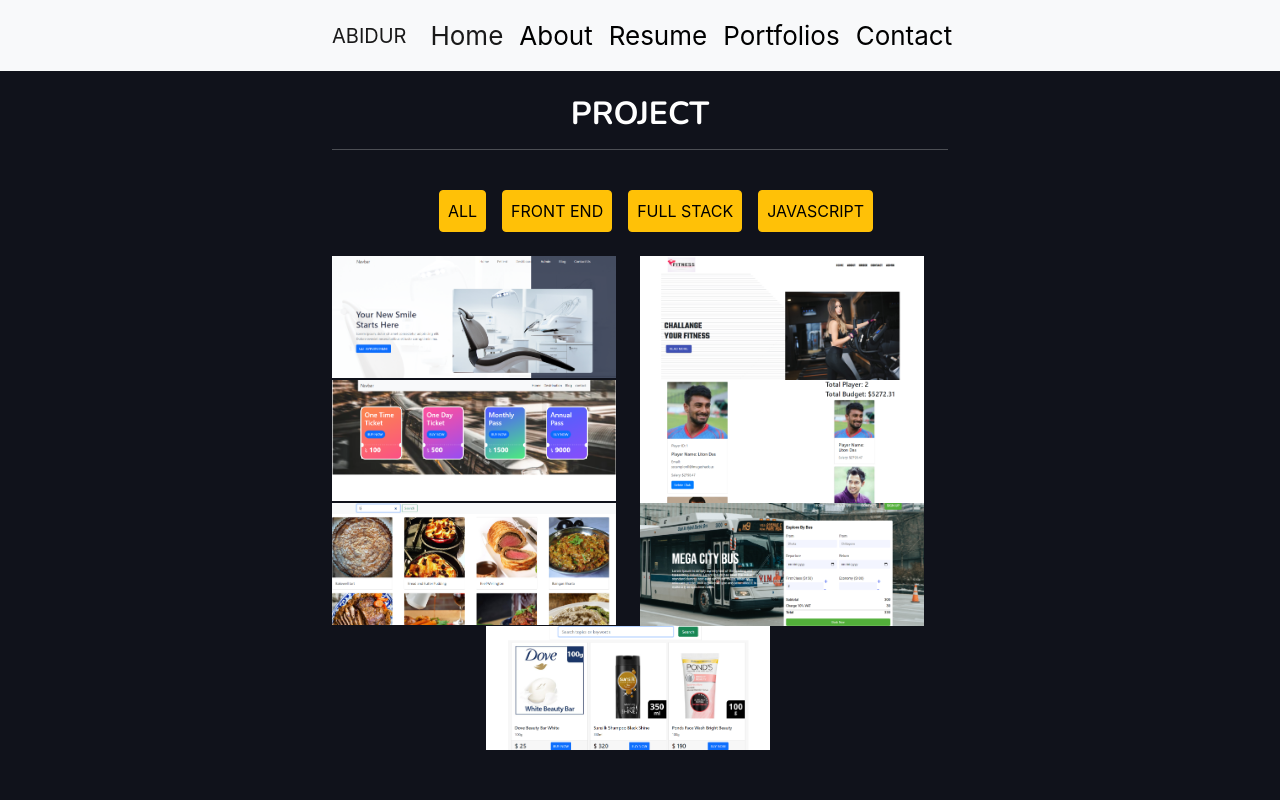
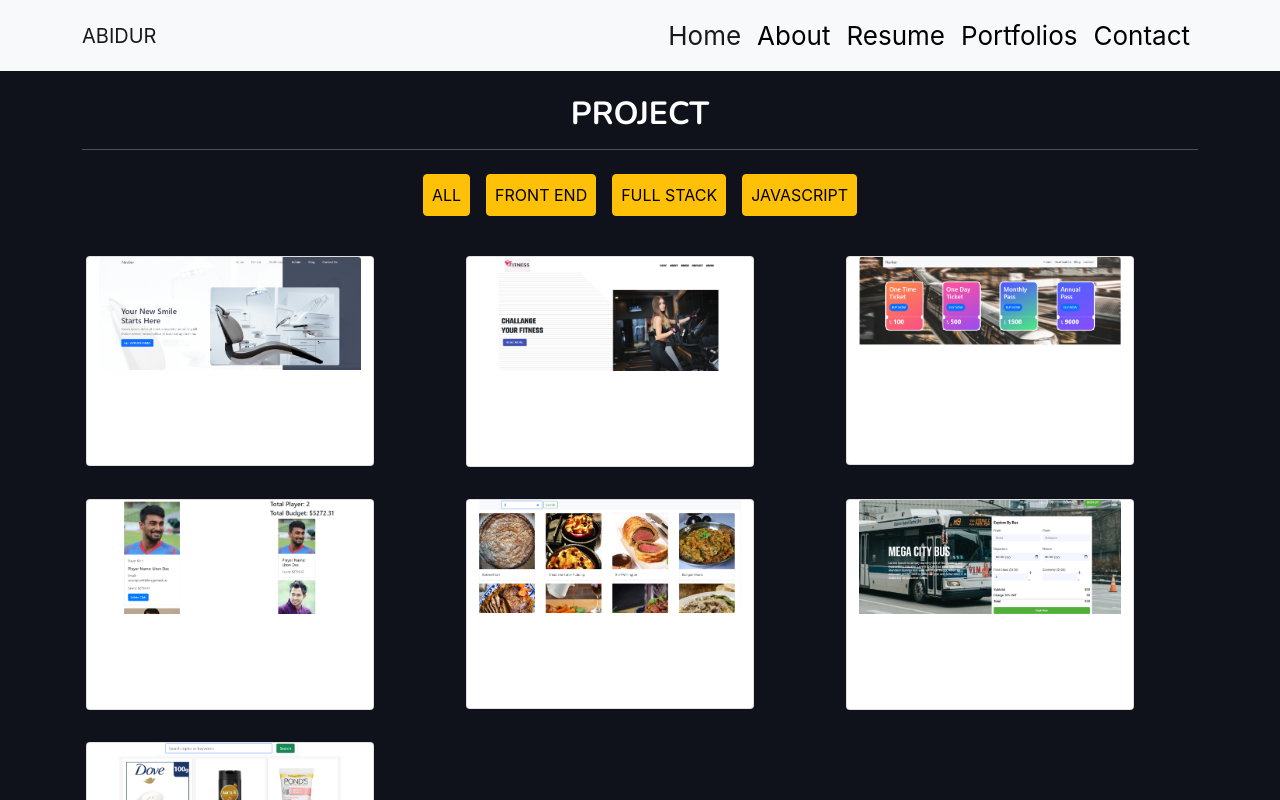
Before and after one commit to AbidurRahman24/Abidur-portfolio, a React (Create React App) app: page /portfolios in a window 1280 px wide. Shown: the top 800 px of the page. Built offline with nearby package versions, Linux system fonts and the light colour scheme.

Commit message:
portfolio done. Now resposive start

```diff
--- a/src/components/Portfolio/Portfolio/Portfolio.js
+++ b/src/components/Portfolio/Portfolio/Portfolio.js
@@ -1,4 +1,4 @@
-import React from 'react';
+import React, {useState} from 'react';
 import PortfolioDetails from '../PortfolioDetails/PortfolioDetails';
 import './Portfolio.css'
 import doctor from '../img/doctorsPortal.png'
@@ -56,31 +56,41 @@ const Project = [
         id: 7,
         url: 'https://super-shop-3751d.web.app/',
         title: 'SUPER SHOP',
-        catagory: 'FULL STACK',
+        catagory: 'MERN',
         img: shop
     },
 ]
 
+
 const Portfolio = () => {
+
+    const [project, setProject] =  useState(Project);
+
+    const filterItem = catagoryItem => {
+        const updateProject = Project.filter((curElem) => {
+            return curElem.catagory === catagoryItem
+        })
+        setProject(updateProject)
+    }
+
     return (
         <>
             <div className="container">
+
+                <div className="text-center mt-4">
+                    <h2>PROJECT</h2>
+                    <hr />
+                </div>
+                <div className="project-btn d-flex justify-content-center m-3">
+                    <button className="m-2 p-2 btn btn-warning" onClick={() => setProject(Project)}>ALL</button>
+                    <button className="m-2 p-2 btn btn-warning" onClick={() => filterItem('REACT')}>FRONT END</button>
+                    <button className="m-2 p-2 btn btn-warning" onClick={() => filterItem('MERN')}>FULL STACK</button>
+                    <button className="m-2 p-2 btn btn-warning" onClick={() => filterItem('JAVASCRIPT')}> JAVASCRIPT</button>
+                </div>
                 <div className="row ">
-                    <div className="text-center mt-4">
-                        <h2>PROJECT</h2>
-                        <hr />
-                    </div>
-                    <div className="project-btn d-flex justify-content-center m-3">
-                        <button className="m-2 p-2 btn btn-warning" >ALL</button>
-                        <button className="m-2 p-2 btn btn-warning">FRONT END</button>
-                        <button className="m-2 p-2 btn btn-warning">FULL STACK</button>
-                        <button className="m-2 p-2 btn btn-warning">JAVASCRIPT</button>
-                    </div>
-                    <div className="row">
                     {
-                        Project.map(data => <PortfolioDetails key={data.id} data={data}></PortfolioDetails>)
+                        project.map(data => <PortfolioDetails key={data.id} data={data}></PortfolioDetails>)
                     }
-                    </div>
                 </div>
             </div>
         </>
--- a/src/components/Portfolio/PortfolioDetails/PortfolioDetails.css
+++ b/src/components/Portfolio/PortfolioDetails/PortfolioDetails.css
@@ -1,6 +1,6 @@
 .container {
     position: relative;
-    width: 50%;
+    /* width: 50%; */
   }
 
   .image {
--- a/src/components/Portfolio/PortfolioDetails/PortfolioDetails.js
+++ b/src/components/Portfolio/PortfolioDetails/PortfolioDetails.js
@@ -4,11 +4,13 @@ import './PortfolioDetails.css'
 const PortfolioDetails = (props) => {
     const { img, title, url } = props.data
     return (
-        <div className="container col-md-4">
-            <div class="">
-                <img src={img} alt="Avatar" class="image" />
-                <div class="overlay">
-                    <div class="text">{title}</div>
+        <div className="col-12 col-md-4">
+            <div className="row p-3">
+                <div class="card" style={{ width: '18rem' }}>
+                    <img class="card-img-top" src={img} alt="" />
+                    <div class="card-body">
+                        <p class="card-text">Some quick example text to build on the card title and make up the bulk of the card's content.</p>
+                    </div>
                 </div>
             </div>
         </div>
```
